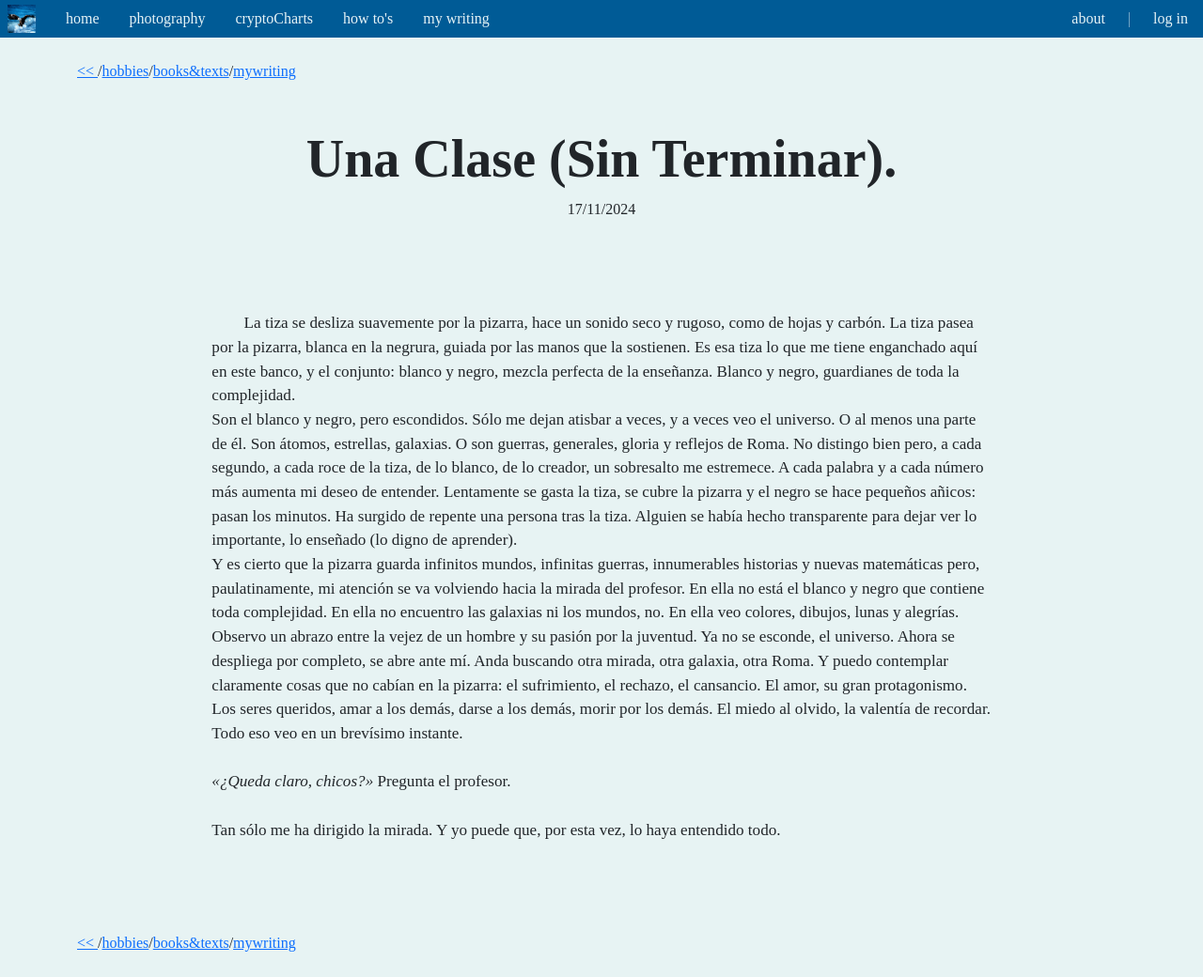
After one commit to Alvarusky/Alvarusky, a PHP site: a page that uses nav.html in a window 1280 px wide. The commit adds this page. Shown: the whole page at 94% size. Run offline with PHP 8.4, Linux system fonts and the light colour scheme.

Commit message:
Add 'My Writing' section

```diff
--- /dev/null
+++ b/hobbies/books&texts/mywriting/unaclase/index.php
@@ -0,0 +1,64 @@
+<?php
+  include('../../../../nav.html');
+?>
+<!DOCTYPE html>
+<html>
+  <head>
+    <title>alvaro de miguel | Una Clase</title>
+    <meta name="viewport" content="width=device-width, initial-scale=1, shrink-to-fit=no">
+
+    <!-- Add CSS and fonts -->
+    <link rel= 'stylesheet' href= '/fonts.css'>
+    <link rel = 'stylesheet' href = '/home.css'>
+    <link href="https://cdn.jsdelivr.net/npm/bootstrap@5.1.0/dist/css/bootstrap.min.css" rel="stylesheet" integrity="sha384-KyZXEAg3QhqLMpG8r+8fhAXLRk2vvoC2f3B09zVXn8CA5QIVfZOJ3BCsw2P0p/We" crossorigin="anonymous">
+  </head>
+  <body>
+
+    <!-- Main content -->
+    <div class='container mt-4'>
+      <a href='/'><< </a>/<a href='/hobbies'>hobbies</a>/<a href='/hobbies/books&texts'>books&texts</a>/<a href='/hobbies/books&texts/mywriting'>mywriting</a>
+    </div>
+    <div class='container-fluid mt-5'>
+      <h1 class='display-4 text-center fw-bold'>Una Clase (Sin Terminar).</h1>
+      <p class='text-center mb-5'> 17/11/2024 </p>
+    </div>
+
+    <div class= 'container-fluid'>
+      <div class= 'row justify-content-center pt-5'>
+        <div class= 'col-8 mb-5' style="font-size: 1.07rem; text-indent: 2em;">
+        La tiza se desliza suavemente por la pizarra, hace un sonido seco y rugoso, como de hojas y carbón.
+        La tiza pasea por la pizarra, blanca en la negrura, guiada por las manos que la sostienen.
+        Es esa tiza lo que me tiene enganchado aquí en este banco, y el conjunto: blanco y negro, mezcla perfecta de la enseñanza.
+        Blanco y negro, guardianes de toda la complejidad.
+        <br>
+        Son el blanco y negro, pero escondidos.
+        Sólo me dejan atisbar a veces, y a veces veo el universo.
+        O al menos una parte de él. Son átomos, estrellas, galaxias. O son guerras, generales, gloria y reflejos de Roma.
+        No distingo bien pero, a cada segundo, a cada roce de la tiza, de lo blanco, de lo creador, un sobresalto me estremece.
+        A cada palabra y a cada número más aumenta mi deseo de entender.
+        Lentamente se gasta la tiza, se cubre la pizarra y el negro se hace pequeños añicos: pasan los minutos.
+        Ha surgido de repente una persona tras la tiza. Alguien se había hecho transparente para dejar ver lo importante, lo enseñado (lo digno de aprender).
+        <br>
+        Y es cierto que la pizarra guarda infinitos mundos, infinitas guerras, innumerables historias y nuevas matemáticas pero, paulatinamente, mi atención se va volviendo hacia la mirada del profesor.
+        En ella no está el blanco y negro que contiene toda complejidad. En ella no encuentro las galaxias ni los mundos, no.
+        En ella veo colores, dibujos, lunas y alegrías. Observo un abrazo entre la vejez de un hombre y su pasión por la juventud.
+        Ya no se esconde, el universo. Ahora se despliega por completo, se abre ante mí. Anda buscando otra mirada, otra galaxia, otra Roma.
+        Y puedo contemplar claramente cosas que no cabían en la pizarra: el sufrimiento, el rechazo, el cansancio. El amor, su gran protagonismo.
+        Los seres queridos, amar a los demás, darse a los demás, morir por los demás. El miedo al olvido, la valentía de recordar. Todo eso veo en un brevísimo instante.
+
+        <br>
+        <br>
+        <em>«¿Queda claro, chicos?»</em> Pregunta el profesor.
+        <br>
+        <br>
+        Tan sólo me ha dirigido la mirada. Y yo puede que, por esta vez, lo haya entendido todo.
+        </div>
+      </div>
+      <div class='container mt-5 mb-4'>
+        <a href='/'><< </a>/<a href='/hobbies'>hobbies</a>/<a href='/hobbies/books&texts'>books&texts</a>/<a href='/hobbies/books&texts/mywriting'>mywriting</a>
+      </div>
+    </div>
+
+
+  </body>
+</html>
--- a/index.php
+++ b/index.php
@@ -22,7 +22,7 @@
     <div class='container-fluid'>
       <div class='row justify-content-center py-5'>
         <div class= 'col-8'>
-          <p class='h2'>- Presentation:</p>
+          <p class='h2'>Presentation:</p>
           <br>
           <p>Welcome to my page guys, my name is alvaro, and this is the site where i host all my fun proyects, and maybe some thoughts i might have. Books, music, rocket science - all examples of stuff that i'm interested in.
             The list goes on and on, and it even grows a bit from time to time. So don't be surprised to find new sections once in a while.
@@ -33,7 +33,7 @@
           <br>
           <br>
 
-          <p class='h2'>- Purpose:</p>
+          <p class='h2'>Purpose:</p>
           <br>
           <p> The purpose of this webpage isn't to be pretty (i mean just look at it) or to get thousands of views. It's more of a me to myself thing. Needless to say that other people are more than welcome to read my posts
             and follow the progress i make on my proyects. Also, don't hesitate to contact me if you see any errors, or if you think you can contribute to a proyect.
@@ -42,7 +42,7 @@
           <br>
           <br>
 
-          <p class='h2'>- Contact:</p>
+          <p class='h2'>Contact:</p>
           <br>
           <p> You can contact me through social media (which i check out almost every day) or email:
             <br>
--- a/nav.html
+++ b/nav.html
@@ -74,6 +74,7 @@
         <a class= 'nav-item nav-link mx-2' href = '/hobbies/photography/'>photography</a>
         <a class= 'nav-item nav-link mx-2' href = '/hobbies/blockchain&crypto/cryptoCharts/'>cryptoCharts</a>
         <a class= 'nav-item nav-link mx-2' href = '/how-to/'>how to's</a>
+        <a class= 'nav-item nav-link mx-2' href = '/hobbies/books&texts/mywriting/'>my writing</a>
       </div>
       <div class= 'navbar-nav ms-auto'>
         <a class= 'nav-item nav-link mx-2'  href = '/about'>about</a>
```
Also changed, not shown: hobbies/books&texts/mywriting/index.php (added, +44 -0 lines), hobbies/books&texts/mywriting/lucha/index.php (added, +63 -0 lines), hobbies/books&texts/mywriting/ubisunt/index.php (added, +49 -0 lines), hobbies/books&texts/mywriting/vivosloslibros/index.php (added, +55 -0 lines).
